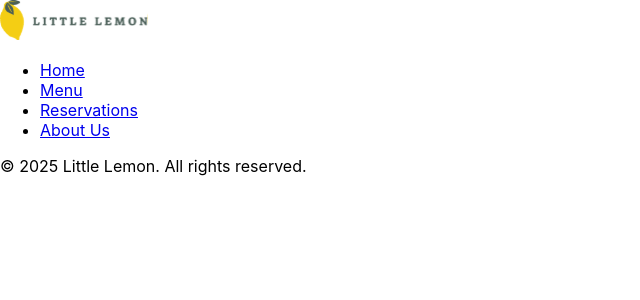
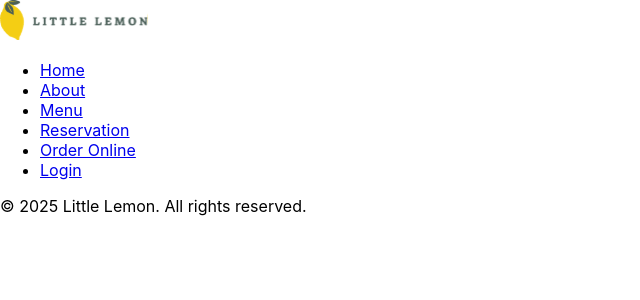
Before and after one commit to wheres-paully/little-lemon, a React (Create React App) app in the folder little-lemon/: page / in a window 1280 px wide. Shown: the top 300 px of the page, without its empty margins (0-640 px from the left). Built offline with nearby package versions, Linux system fonts and the light colour scheme.

Commit message:
Adding LittleLemonDescription component and styling

```diff
--- a/little-lemon/src/Nav.js
+++ b/little-lemon/src/Nav.js
@@ -4,9 +4,11 @@ function Nav() {
       <nav>
         <ul>
           <li><a href="/">Home</a></li>
+          <li><a href="/about">About</a></li>
           <li><a href="/menu">Menu</a></li>
-          <li><a href="/reservations">Reservations</a></li>
-          <li><a href="/about">About Us</a></li>
+          <li><a href="/reservation">Reservation</a></li>
+          <li><a href="/orderonline">Order Online</a></li>
+          <li><a href="/login">Login</a></li>
         </ul>
       </nav>
     );
```
Also changed, not shown: little-lemon/src/LittleLemonDescription.js (added, +26 -0 lines), little-lemon/src/About.js (added), little-lemon/src/LittleLemonDescription.css (added).
